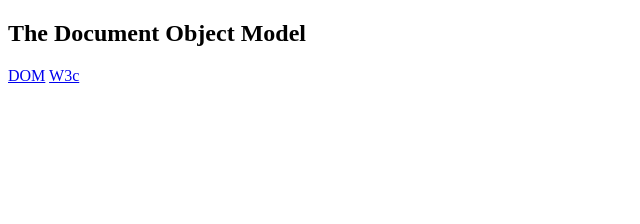
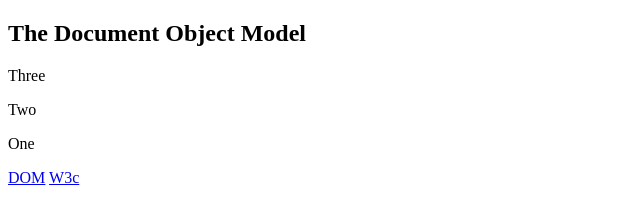
Before and after one commit to ezQel/js_practice, a plain HTML site: page DOM/index.html in a window 1280 px wide. Shown: the whole page, without its empty margins (0-640 px from the left). Drawn offline with Linux system fonts and the light colour scheme.

Commit message:
changing the document

```diff
--- a/DOM/document.js
+++ b/DOM/document.js
@@ -7,3 +7,10 @@ console.log(firstLink.href);
 
 let w3c = document.getElementById('W3c');
 console.log(w3c.href);
+
+let paragraphs = document.body.getElementsByTagName('p'); //gets a NodeArray object of all paragraphs in the document.
+setTimeout(() => {
+    document.body.insertBefore(paragraphs[2], paragraphs[0]); // removes paragraph three and puts it to the top
+    setTimeout(() => document.body.insertBefore(paragraphs[2],paragraphs[1]), 2000); // removes new paragraph three and puts it to second
+
+}, 2000);
--- a/DOM/index.html
+++ b/DOM/index.html
@@ -6,6 +6,9 @@
     </head>
     <body>
         <h2>The Document Object Model</h2>
+        <p>One</p>
+        <p>Two</p>
+        <p>Three</p>
         <a href="http://dom.com">DOM</a>
         <a id="W3c" href="http://w3c.org">W3c</a>
     </body>
```
